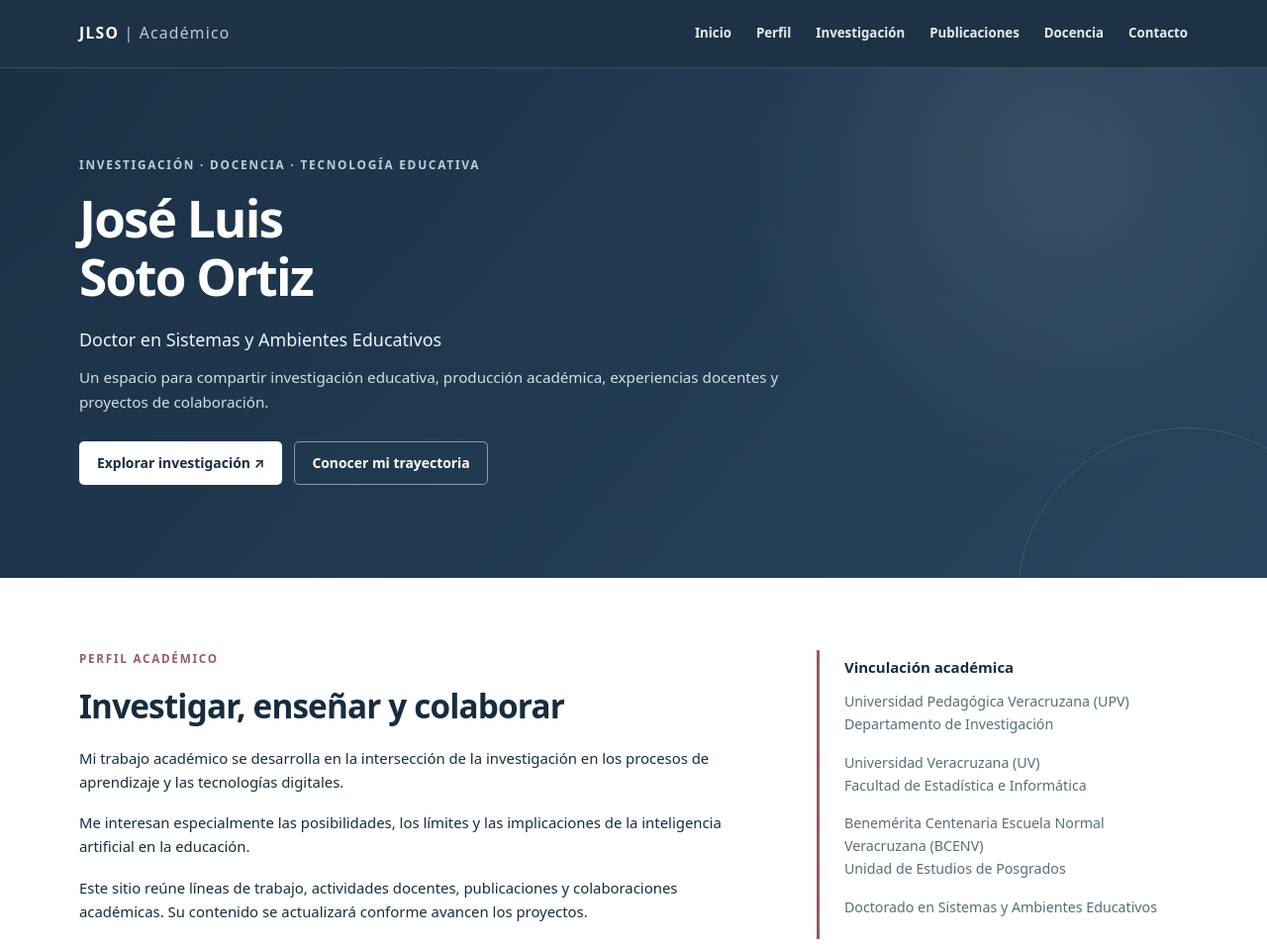
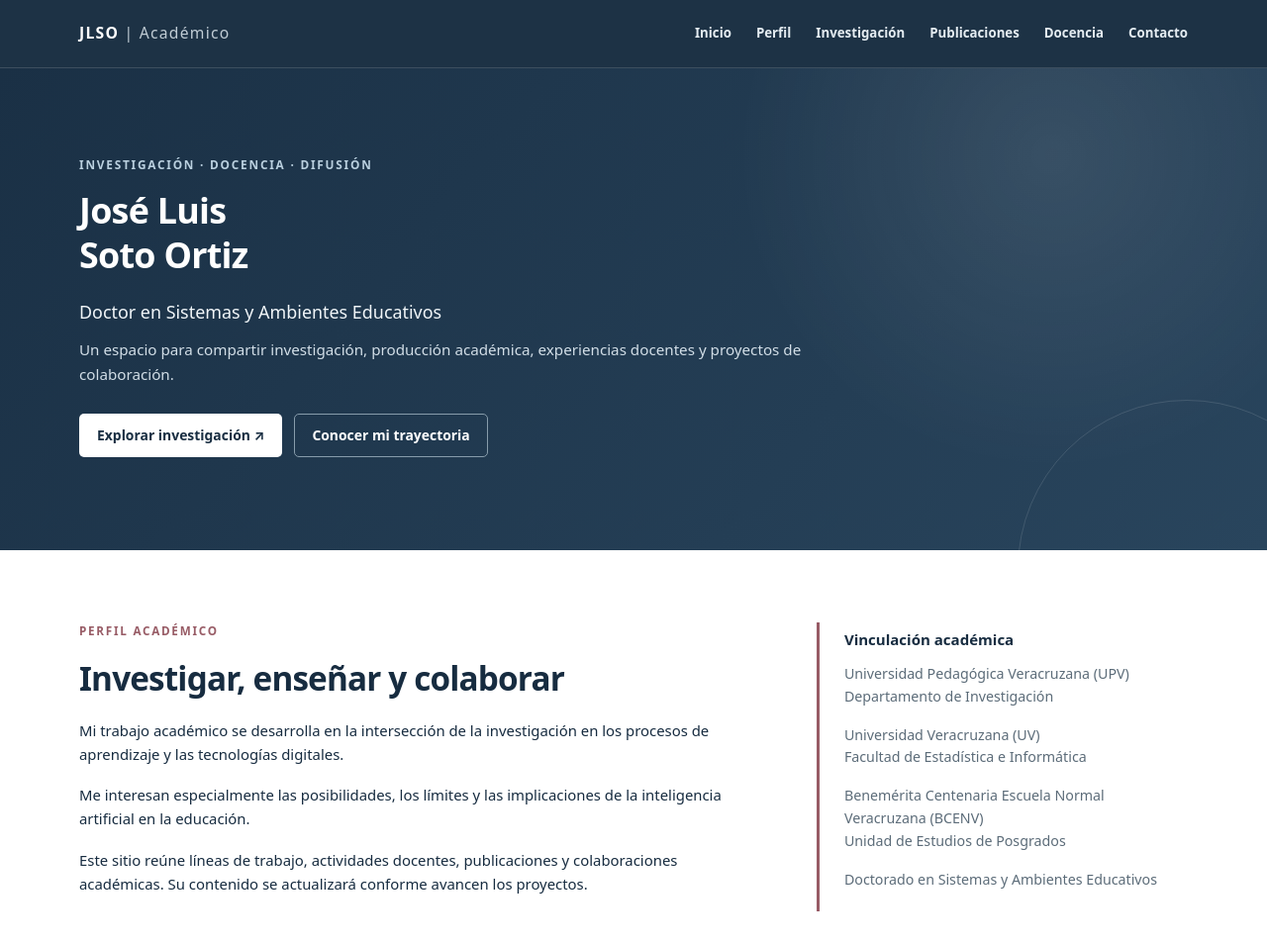
Before and after one commit to jlso1o/jlso1o.github.io, a plain HTML site: page index.html in a window 1280 px wide. Shown: the top 955 px of the page at 99% size. Drawn offline with Linux system fonts and the light colour scheme.

Commit message:
Update index.html

```diff
--- a/index.html
+++ b/index.html
@@ -152,12 +152,13 @@
     }
 
     .hero h1 {
-      font-size: clamp(2.2rem, 4vw, 3.6rem);
-      font-weight: 730;
-      line-height: 1.15;
-      letter-spacing: -0.035em;
-      margin: 0 0 20px;
-      max-width: 900px;
+      font-size: clamp(1.8rem, 2.8vw, 2.6rem);
+  font-weight: 650;
+  line-height: 1.25;
+  letter-spacing: -0.02em;
+  margin: 0 0 20px;
+  max-width: 900px;
+  color: #ffffff;
     }
 
     .hero .lead {
@@ -470,7 +471,7 @@
     @media (max-width: 640px) {
 
       body {
-        font-size: 0.91rem;
+        font-size: 1.8rem;
       }
 
       .container {
@@ -609,7 +610,7 @@
     <div class="container">
 
       <p class="eyebrow">
-        Investigación · Docencia · Tecnología educativa
+        Investigación · Docencia · Difusión
       </p>
 
       <h1 id="hero-title">
@@ -621,7 +622,7 @@
       </p>
 
       <p class="sub">
-        Un espacio para compartir investigación educativa,
+        Un espacio para compartir investigación,
         producción académica, experiencias docentes y
         proyectos de colaboración.
       </p>
```
